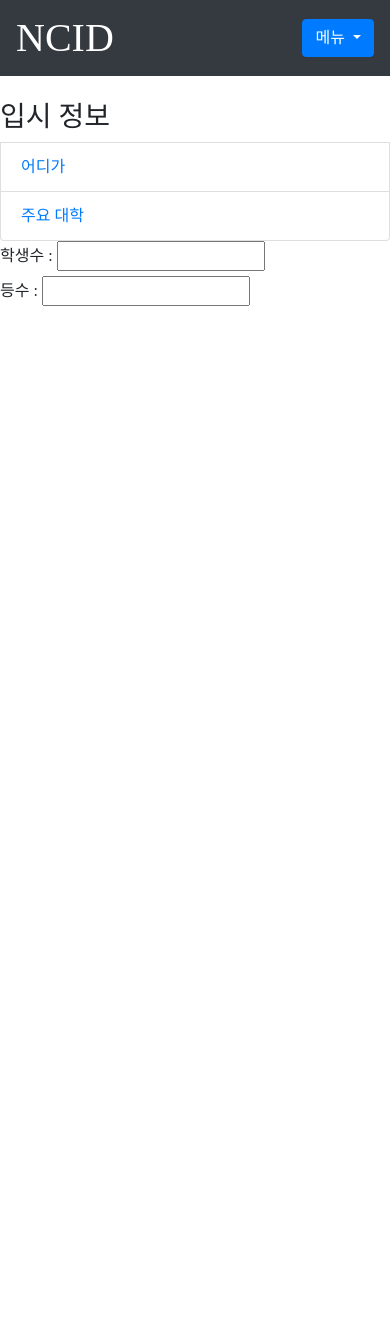
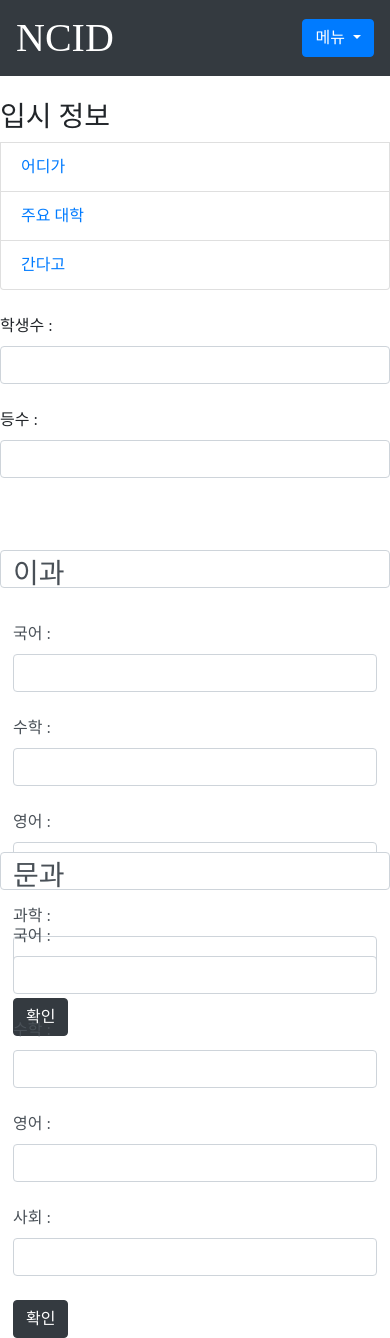
Before and after one commit to dh1180/NCID, a Django app: page /grade/ in a window 390 px wide. Before the commit the page ends 306 px from the top, so only its background shows below. Run offline with Django 3.2, Linux system fonts and the light colour scheme; some libraries are stand-ins or nearby versions.

Commit message:
css modification, grade averge function add

```diff
--- a/NCID/templates/NCID/grade.html
+++ b/NCID/templates/NCID/grade.html
@@ -1,18 +1,55 @@
 {% extends "base.html" %}
 {% block content %}
 
-<div class="col-md-10">
-
-    <label for="students">학생수 :</label>
-    <input type="number" name="students" id="students"><br>
-    <label for="rank">등수 :</label>
-    <input type="number" name="rank" id="rank"><br>
-
-    <span id="grade"></span>
+<div class="col-md-4">
 
     <br>
+    <label for="students">학생수 :</label>
+    <input type="number" class="form-control" name="students" id="students"><br>
+    <label for="rank">등수 :</label>
+    <input type="number" class="form-control" name="rank" id="rank"><br>
+    <span id="grade"></span>
+    <br><br>
 
-    <script>
+    <form method="GET">
+    <div class="form-control">
+        <h3>이과</h3>
+        <br>
+        <label for="language">국어 :</label>
+        <input type="number" class="form-control" name="language" id="language"><br>
+        <label for="math">수학 :</label>
+        <input type="number" class="form-control" name="language" id="math"><br>
+        <label for="english">영어 :</label>
+        <input type="number" class="form-control" name="language" id="english"><br>
+        <label for="science">과학 :</label>
+        <input type="number" class="form-control" name="language" id="science"><br>
+        <input type="submit" class="btn btn-dark" value="확인" onclick="return averge();">
+    </div>
+    </form>
+</div>
+
+<div class="col-md-4">
+    <br><br><br><br><br><br><br><br><br><br><br>
+    <div class="form-control">
+        <h3>문과</h3>
+        <br>
+        <label for="language1">국어 :</label>
+        <input type="number" class="form-control" name="language" id="language1"><br>
+        <label for="math1">수학 :</label>
+        <input type="number" class="form-control" name="language" id="math1"><br>
+        <label for="english1">영어 :</label>
+        <input type="number" class="form-control" name="language" id="english1"><br>
+        <label for="society1">사회 :</label>
+        <input type="number" class="form-control" name="language" id="society1"><br>
+        <input type="submit" class="btn btn-dark" value="확인" onclick="return averge1();">
+    </div>
+</div>
+
+
+<br>
+
+
+<script>
 
     let students = 0;
     let rank = 0;
@@ -56,8 +93,27 @@
   else {document.getElementById('grade').innerText = "9등급입니다";}
   })
 
-    </script>
+  function averge() {
+    let language = Number(document.getElementById("language").value);
+    let math = Number(document.getElementById("math").value);
+    let english = Number(document.getElementById("english").value);
+    let science = Number(document.getElementById("science").value);
+    alert("당신의 이과 평균 등급은 " + (language + math + english + science)/4 + "등급입니다.")
+}
 
-</div>
+function averge1() {
+    let language1 = Number(document.getElementById("language1").value);
+    let math1 = Number(document.getElementById("math1").value);
+    let english1 = Number(document.getElementById("english1").value);
+    let society1 = Number(document.getElementById("society1").value);
+    alert("당신의 문과 평균 등급은 " + (language1 + math1 + english1 + society1)/4 + "등급입니다.");
+}
 
+
+
+
+
+
+
+</script>
 {% endblock %}
--- a/NCID/urls.py
+++ b/NCID/urls.py
@@ -1,5 +1,5 @@
 from django.urls import path
-from .views import NCID_ListView, NCID_CreateView, NCID_DetailView, NCID_UpdateView, NCID_DeleteView, grade
+from .views import NCID_ListView, NCID_CreateView, NCID_DetailView, NCID_UpdateView, NCID_DeleteView
 from . import views
 from .views import signup
 from . import views_chat
@@ -28,5 +28,7 @@ urlpatterns = [
 
     path('grade/', views.grade, name='grade'),
 
+    path('university/', views.university, name='university'),
+
 
 ]
--- a/NCID/views.py
+++ b/NCID/views.py
@@ -75,3 +75,6 @@ def logout(request):
 
 def grade(request):
     return render(request, "NCID/grade.html")
+
+def university(request):
+    return render(request, "NCID/university.html")
--- a/templates/base.html
+++ b/templates/base.html
@@ -16,6 +16,7 @@
     <style>
         * {font-family: '나눔 고딕'}
 
+
     </style>
 
     <meta name="viewport" content="width=device-width, initial-scale=1, shrink-to-fit=no">
@@ -23,7 +24,7 @@
     <title>진로진학정보부</title>
 
 </head>
-<body>
+<body style="overflow-x:hidden">
 
 <nav class="navbar bg-dark navbar-light">
     <div style="font-size: 2.5em;">
@@ -39,6 +40,7 @@
                 <a class="dropdown-item" href="{% url 'list' %}">게시판</a>
                 <a class="dropdown-item" href="{% url 'bookmark_list' %}">북마크</a>
                 <a class="dropdown-item" href="{% url 'grade' %}">등급 계산</a>
+                <a class="dropdown-item" href="{% url 'university' %}">대학 추천</a>
 
                 {% if user.is_authenticated %}
                 <a class="dropdown-item" href="{% url 'logout' %}">로그아웃</a>
@@ -64,6 +66,9 @@
             <li class="list-group-item list-group-item-action">
                 <a href="http://campus.megastudy.net/campus_common/nsu/2020_univ/2020_m1.asp">주요 대학</a>
             </li>
+            <li class="list-group-item list-group-item-action">
+                <a href="https://gdgo.co.kr/">간다고</a>
+            </li>
         </ul>
     </div>
 
```
Also changed, not shown: NCID/templates/NCID/university.html (added, +12 -0 lines).
